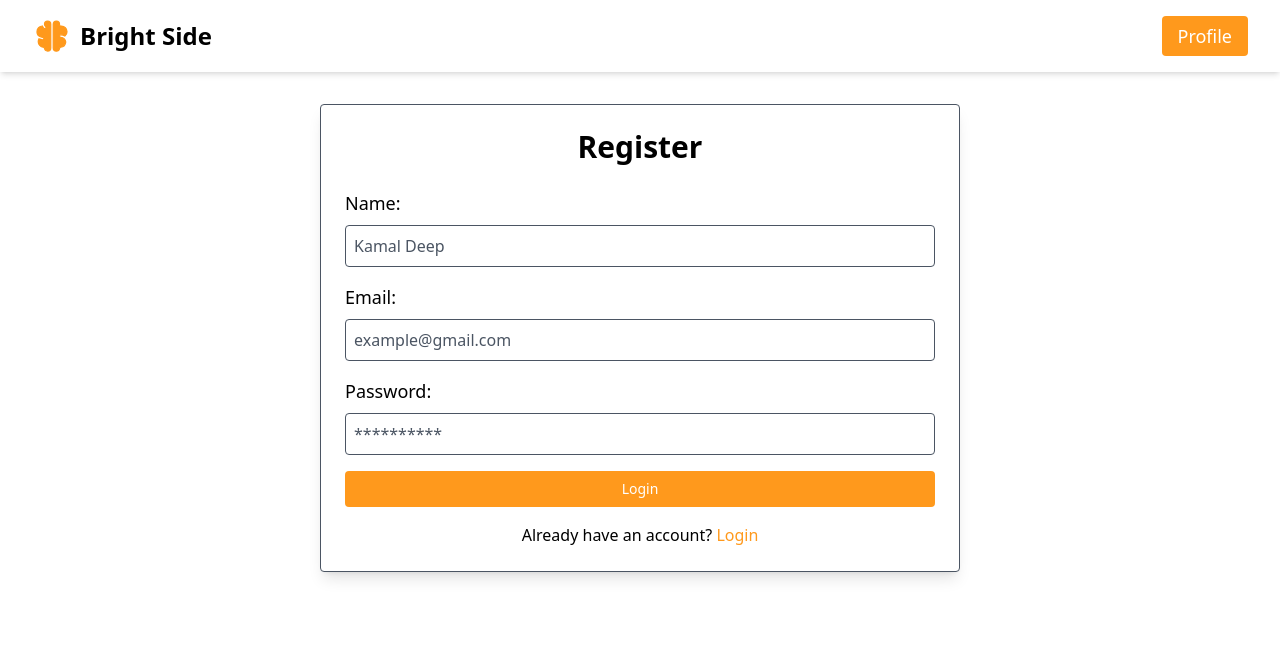
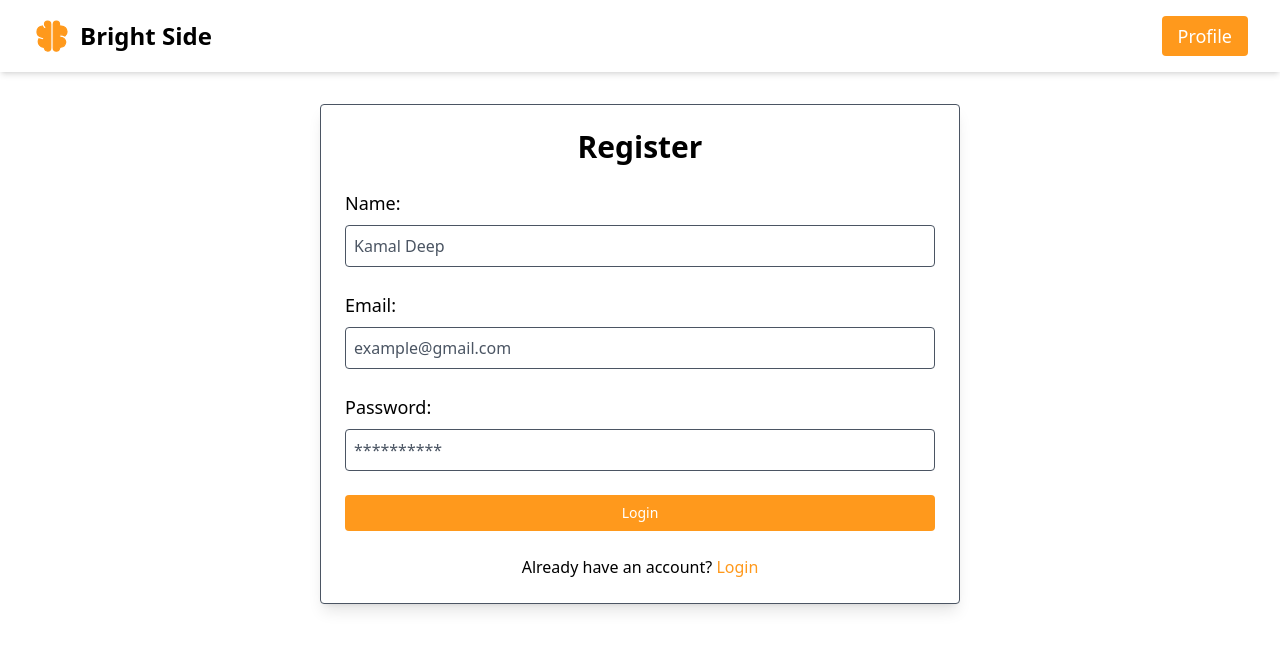
Before and after one commit to kamal-deep-131/mern, a React (Vite) app in the folder frontend/: page /register in a window 1280 px wide. Shown: the top 650 px of the page. Built offline with nearby package versions, Linux system fonts and the light colour scheme.

Commit message:
Form validation

```diff
--- a/frontend/src/pages/Register.jsx
+++ b/frontend/src/pages/Register.jsx
@@ -1,27 +1,57 @@
 import React from 'react'
 import { InputField } from '../components'
 import { Link } from 'react-router-dom'
+import { toast } from 'react-hot-toast'
 
 const Register = () => {
+    const [formData, setFormData] = React.useState({
+        name: "",
+        email: "",
+        password: "",
+    })
+
+    const handleChange = (e) => {
+        setFormData({ ...formData, [e.target.name]: e.target.value })
+    }
+
+    const handleSubmit = (e) => {
+        e.preventDefault()
+        if (formData.name == "") {
+            toast.error("Please Enter Name")
+        } else if (formData.email == "") {
+            toast.error("Please Enter email")
+        }
+        else if (formData.password == "") {
+            toast.error("Please Enter password")
+        }
+        if (formData.name && formData.email && formData.password) {
+            console.log("Register Data: ", formData)
+        }
+
+    }
+
     return (
         <section className='w-full h-full'>
             <div className='w-full  md:w-2/4 mx-auto my-8  p-2 md:p-6  rounded flex flex-col items-center justify-center gap-6 md:shadow-lg bg-white md:border md:border-gray-600'>
                 <h1 className='text-2xl  md:text-3xl font-bold'>Register</h1>
-                <form className='w-full flex flex-col gap-4 md;gap-6' >
+                <form className='w-full flex flex-col gap-4 md:gap-6' onSubmit={handleSubmit} >
                     <InputField
                         label="Name"
                         name="name"
                         placeholder={"Kamal Deep"}
+                        onChange={handleChange}
                         type="text" />
                     <InputField
                         label="Email"
                         name="email"
                         placeholder={"example@gmail.com"}
+                        onChange={handleChange}
                         type="email" />
                     <InputField
                         label="Password"
                         name="password"
                         placeholder={"**********"}
+                        onChange={handleChange}
                         type="password" />
                     <button className='w-full bg-primary text-white text-sm font-medium rounded p-2'>Login</button>
                     <div className='w-full text-sm md:text-base'>
```
